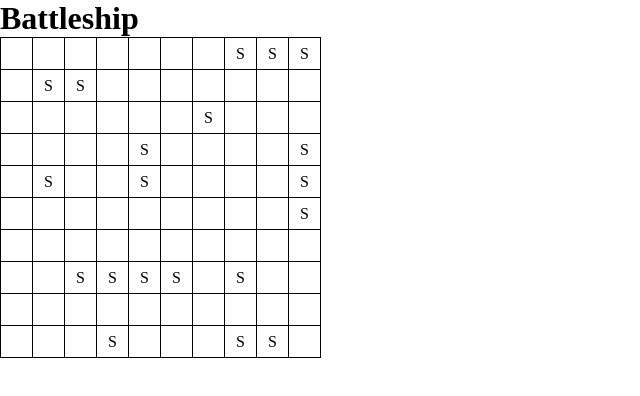
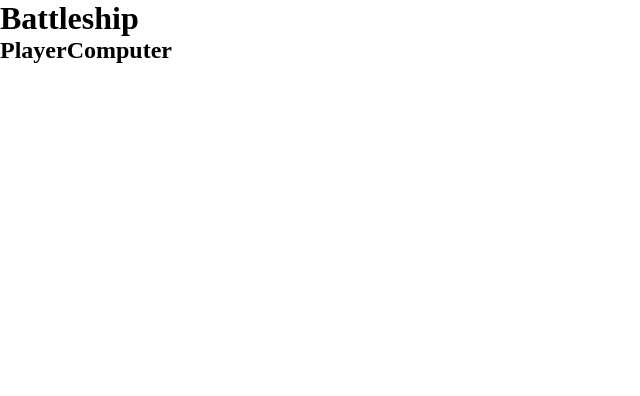
Before and after one commit to avraneel/battleship, a website built with webpack: page src/template.html in a window 1280 px wide. Shown: the whole page, without its empty margins (0-640 px from the left). Built offline with nearby package versions, Linux system fonts and the light colour scheme.

Commit message:
add layout

```diff
--- a/src/index.js
+++ b/src/index.js
@@ -20,9 +20,59 @@ playerBoard.placeShip(7, 7, 1, false);
 playerBoard.placeShip(9, 3, 1, false);
 playerBoard.placeShip(9, 7, 2, false);
 
-const h1 = document.createElement("h1");
-h1.textContent = "Battleship";
+// const header = document.createElement("header");
 
-const board = renderBoard(playerBoard);
+// const gameArea = document.createElement("div");
+// gameArea.classList.add("game-area");
+// const playerArea = document.createElement("div");
+// playerArea.classList.add("player-area");
+// const computerArea = document.createElement("div");
+// computerArea.classList.add("computer-area");
 
-content.append(h1, board);
+// const h1 = document.createElement("h1");
+// h1.textContent = "Battleship";
+
+// header.append(h1);
+// gameArea.append(playerArea, computerArea);
+// playerArea.append(playerBoard);
+
+// const board = renderBoard(playerBoard);
+
+// content.append(header, gameArea);
+
+function createPage() {
+  const content = document.querySelector(".content");
+
+  // Create Elements
+  const header = document.createElement("header");
+  const h1 = document.createElement("h1");
+  h1.textContent = "Battleship";
+
+  header.append(h1);
+
+  // Elements in main game area
+  const gameArea = document.createElement("div");
+  gameArea.classList.add("game-area");
+  const playerArea = document.createElement("div");
+  playerArea.classList.add("player-area");
+  const h2Player = document.createElement("h2");
+  h2Player.textContent = "Player";
+  const playerBoardPlaceholder = document.createElement("div");
+  playerBoardPlaceholder.classList.add("player-board-placeholder");
+  const computerArea = document.createElement("div");
+  computerArea.classList.add("computer-area");
+  const h2Computer = document.createElement("h2");
+  h2Computer.textContent = "Computer";
+  const computerBoardPlaceholder = document.createElement("div");
+  computerBoardPlaceholder.classList.add("computer-board-placeholder");
+
+  playerArea.appendChild(h2Player, playerBoardPlaceholder);
+  computerArea.appendChild(h2Computer, computerBoardPlaceholder);
+
+  gameArea.append(playerArea, computerArea);
+  header.append(h1);
+
+  content.append(header, gameArea);
+}
+
+createPage();
--- a/src/render.js
+++ b/src/render.js
@@ -67,20 +67,3 @@ function updateBoard(gb, cell) {
   // add new board
   content.appendChild(newBoard);
 }
-
-function setCell(cell) {
-  const type = cell.classList[2];
-  switch (type) {
-    case 1:
-      cell.textContent = "S";
-      break;
-    case 2:
-      cell.textContent = "O";
-      break;
-    case 3:
-      cell.textContent = "X";
-      break;
-    default:
-      break;
-  }
-}
--- a/src/style.css
+++ b/src/style.css
@@ -6,6 +6,14 @@
 
 *:not(dialog) {
   margin: 0;
+}
+
+.content {
+  display: grid;
+}
+
+.game-area {
+  display: flex;
 }
 
 table {
```
